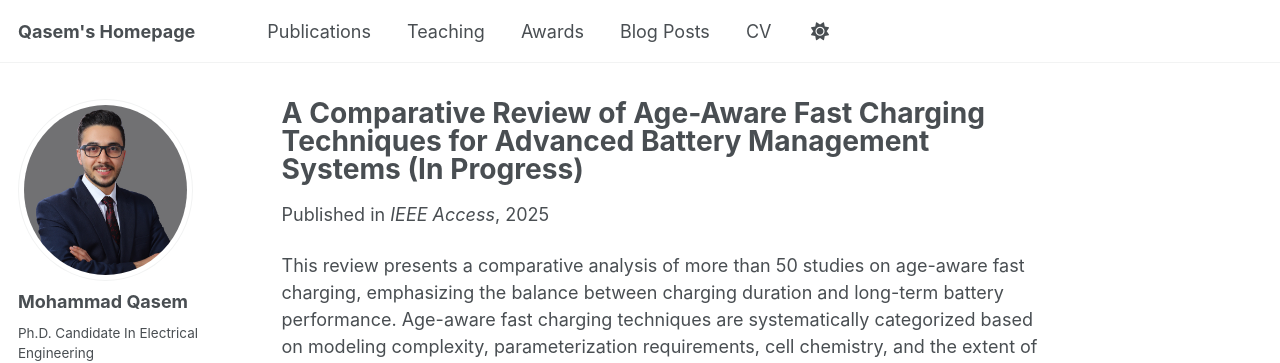
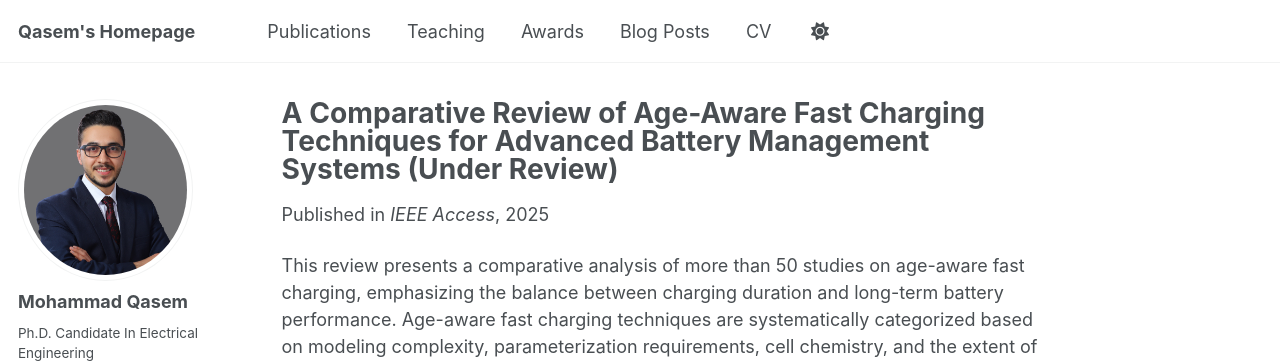
Before and after one commit to MohammadQasem97/Mohammad_Qasem.github.io, a Jekyll site: the page built from _publications/2025-08-09-a-comparitive-review-fast-charging.md, in a window 1280 px wide and 1265 px high. Shown: the top 363 px of the window. Built offline with Jekyll 4.4.1, drawn with Linux system fonts in a browser that asks for light colours; some web fonts are replaced; a script that is not in the unit is left out.

Commit message:
Update 2025-08-09-a-comparitive-review-fast-charging.md

```diff
--- a/_publications/2025-08-09-a-comparitive-review-fast-charging.md
+++ b/_publications/2025-08-09-a-comparitive-review-fast-charging.md
@@ -1,5 +1,5 @@
 ---
-title: "A Comparative Review of Age-Aware Fast Charging Techniques for Advanced Battery Management Systems (In Progress)"
+title: "A Comparative Review of Age-Aware Fast Charging Techniques for Advanced Battery Management Systems (Under Review)"
 collection: "publications"
 category: "manuscripts"
 permalink: "/publication/2025-08-09-a-comparitive-review-fast-charging"
```
